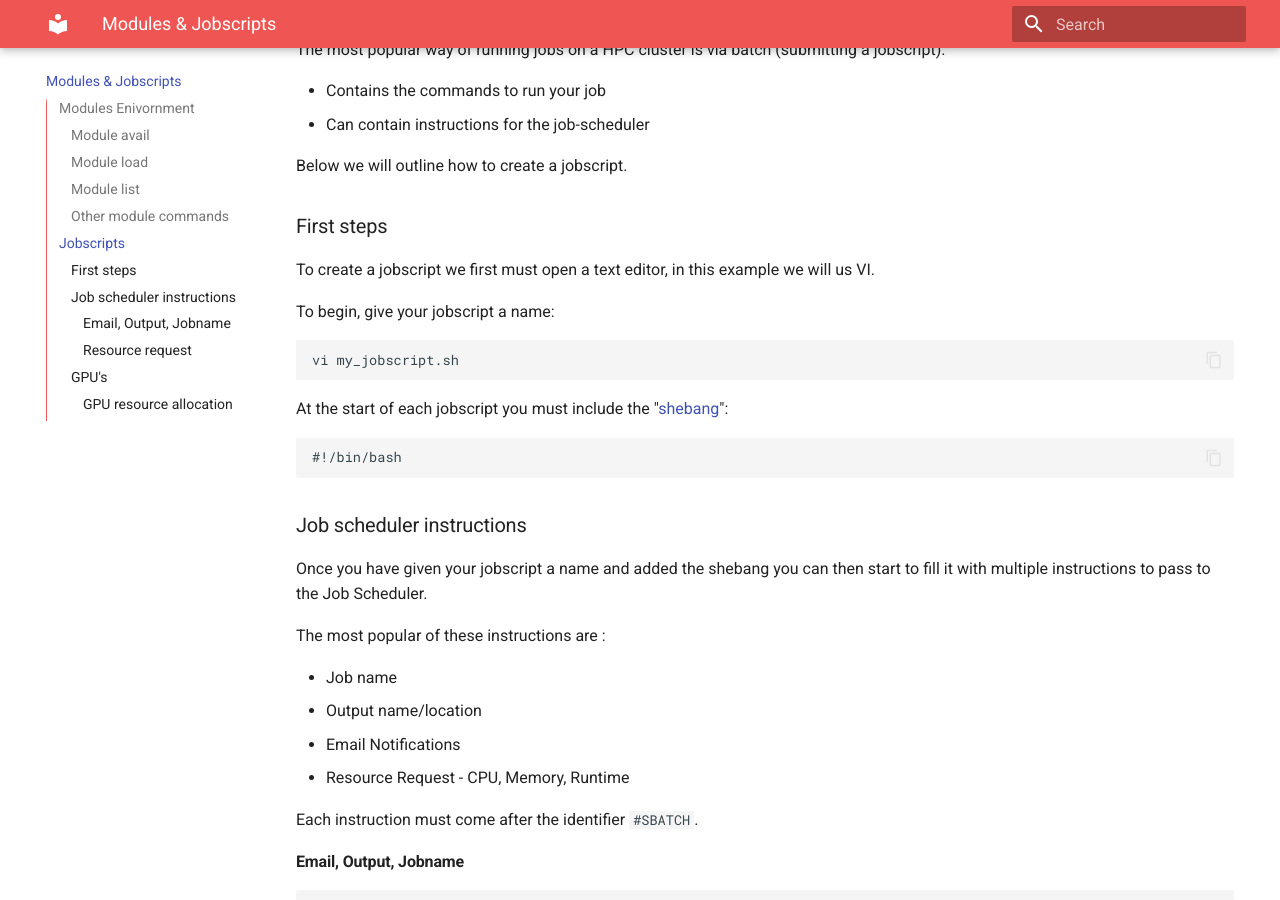
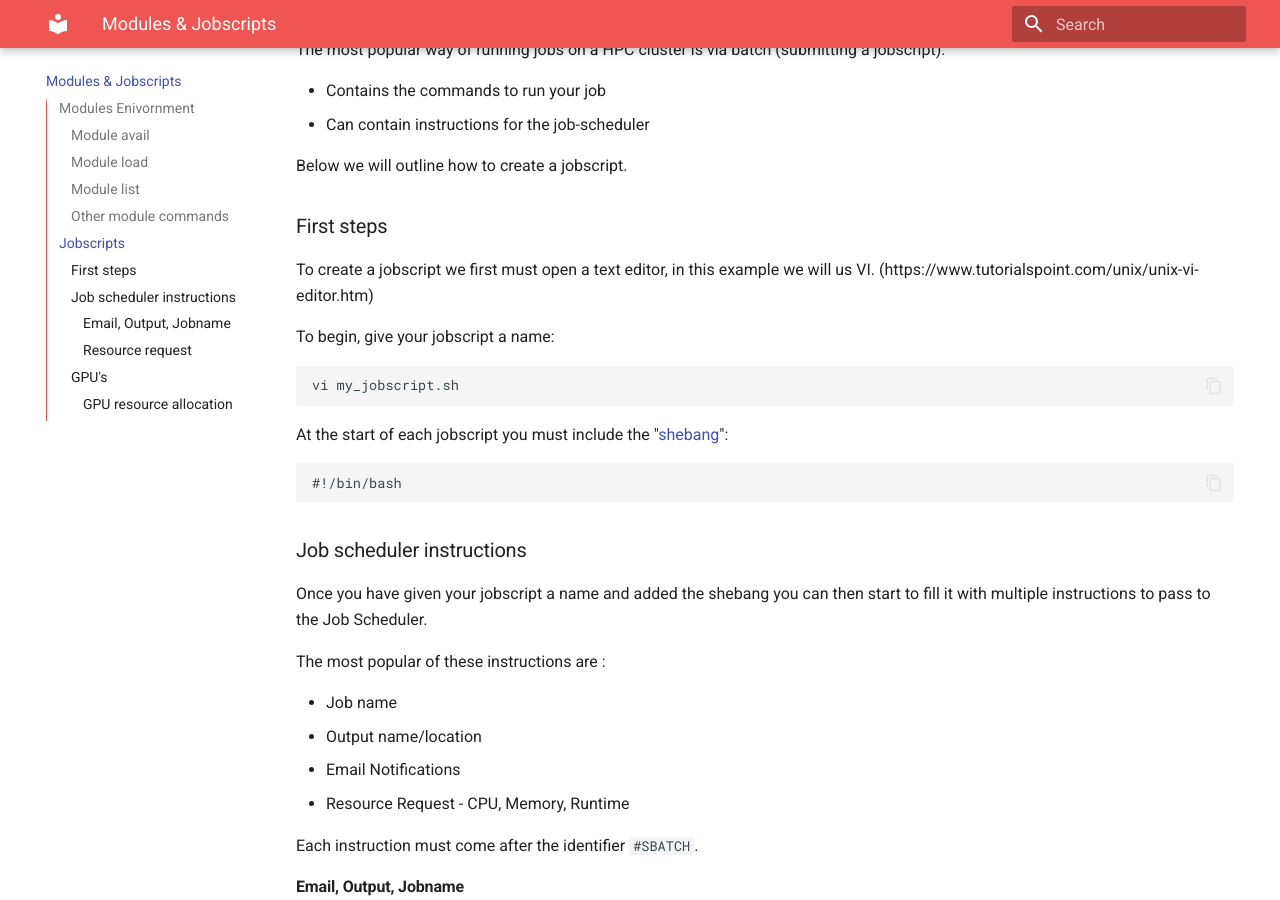
Before and after one commit to ethanbradley/nihpc-documentation, an MkDocs documentation site: the page built from docs/Modules & Jobscripts.md, in a window 1280 px wide and 900 px high, scrolled down 1501 px. Built offline with MkDocs 1.6.1 and Material for MkDocs 9.7.7, drawn with Linux system fonts in a browser that asks for light colours; some of the changed lines change nothing that is shown.

Commit message:
Update Modules & Jobscripts.md

```diff
--- a/docs/Modules & Jobscripts.md
+++ b/docs/Modules & Jobscripts.md
@@ -36,7 +36,7 @@ Below we will outline how to create a jobscript.<br />
 
 ### First steps
 
-To create a jobscript we first must open a text editor, in this example we will us VI.<br />
+To create a jobscript we first must open a text editor, in this example we will us VI. (https://www.tutorialspoint.com/unix/unix-vi-editor.htm) <br />
 
 To begin, give your jobscript a name:
 
```
